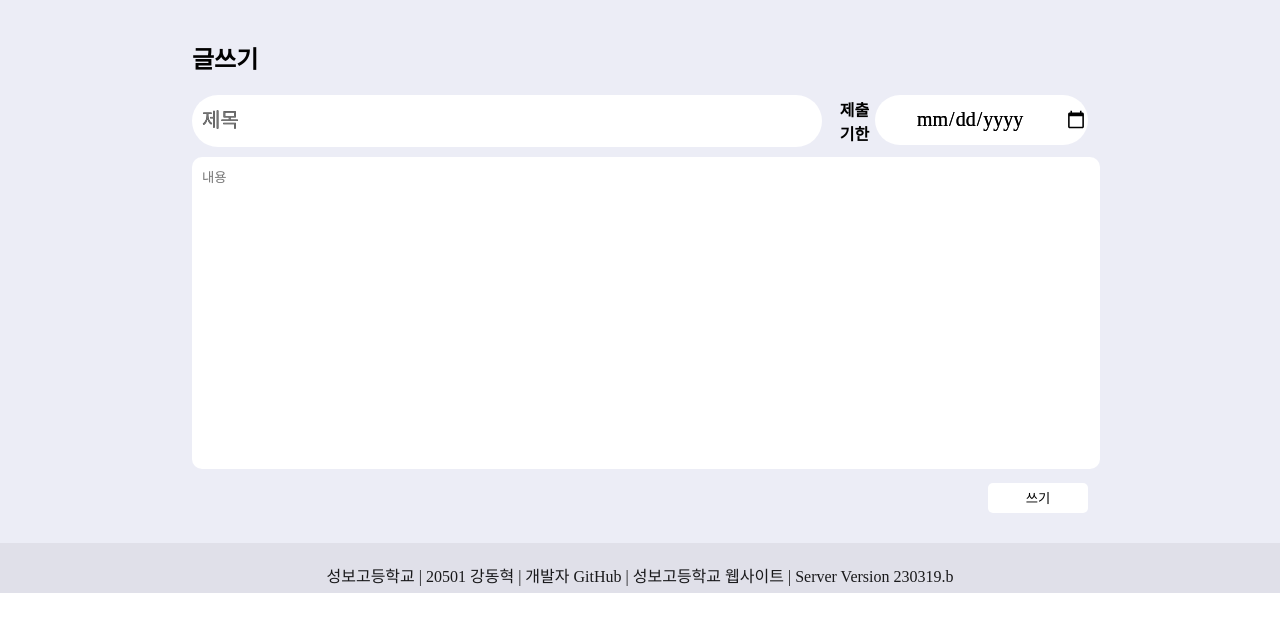
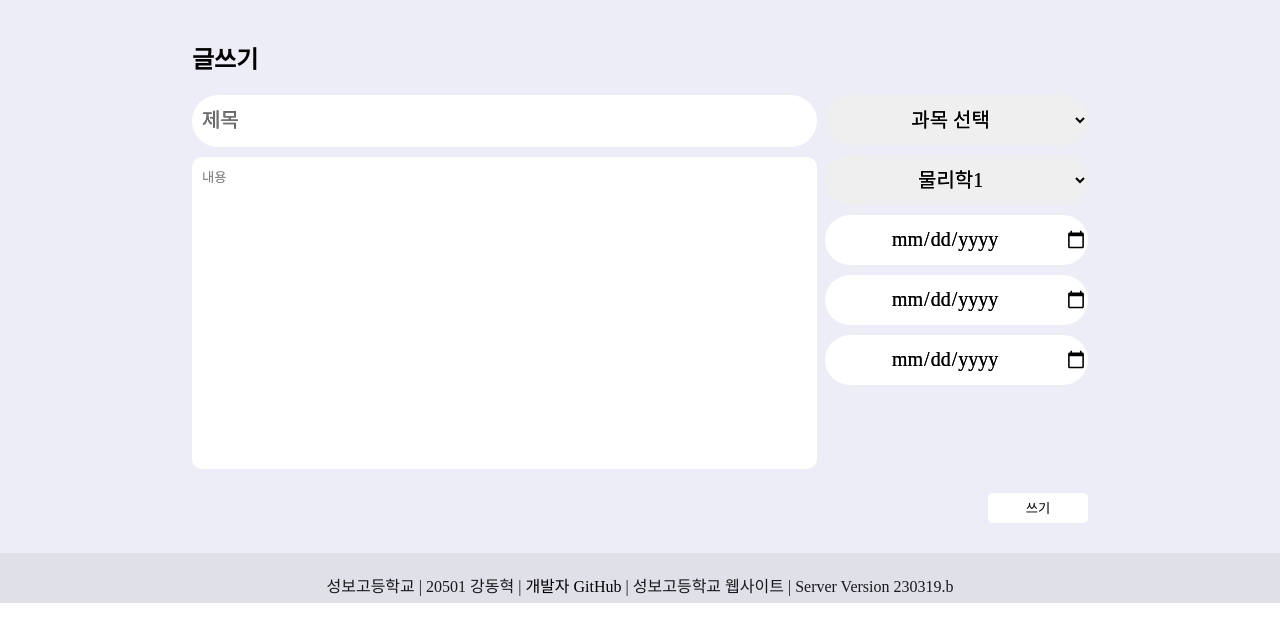
Before and after one commit to nano1162/Develop, a Flask app: page /write in a window 1280 px wide. Shown: the part 109-751 px from the top of the page. Run offline with Flask 2, Linux system fonts and the light colour scheme; the visitor is signed in with stand-in values (Sample User, id 1); some libraries are stand-ins or nearby versions; some web fonts are replaced.

Commit message:
DB에 선택과목별 구분 추가 및 글쓰기 과정에서 구분 구현중.

```diff
--- a/ClassMemo/static/script/form.js
+++ b/ClassMemo/static/script/form.js
@@ -1,6 +1,6 @@
 let title = document.querySelector(".writeTitle");
 let context = document.querySelector(".writeInput");
-let button = document.querySelector(".writeBtn")
+let dateC = document.querySelector(".dateC")
 
 function check() {
     if (title.value && context.value ){
--- a/ClassMemo/static/style_pc.css
+++ b/ClassMemo/static/style_pc.css
@@ -258,7 +258,7 @@ article h2{
 }
 /* 글쓰기 */
 
-.writeFlex {
+.writeWrap {
     display: flex;
     margin-bottom: 10px;
 }
@@ -266,11 +266,21 @@ article h2{
     margin: auto 0;
     font-weight: 700;
     padding-left: 2%;
-    width: 4%;
     float: right;
 }
+
+#selectSub {
+    margin-bottom: 10px;
+    height: 50px;
+    border: 0;
+    border-radius: 30px;
+    text-shadow: 0 0 0 #000000;
+    font-size: 20px;
+    text-align: center;
+    font-family: "Nanum Gothic";
+}
 .writeDate {
-    width: 24%;
+    margin-bottom: 10px;
     height: 50px;
     border: 0;
     border-radius: 30px;
@@ -290,7 +300,8 @@ article h2{
     animation-fill-mode: forwards;
 }
 .writeTitle {
-    width: 70%;
+    width: 100%;
+    margin-bottom: 10px;
     height: 50px;
     border: 0;
     border-radius: 30px;
--- a/ClassMemo/templates/base.html
+++ b/ClassMemo/templates/base.html
@@ -39,7 +39,7 @@
     </header>
     {% block content %}{% endblock %}
     <footer class="footer">
-        <span>성보고등학교 | 20501 강동혁 | 개발자 GitHub | 성보고등학교 웹사이트 | Server Version 230319.b</span>
+        <span>성보고등학교 | 20501 강동혁 | <a href="https://github.com/nano1162">개발자 GitHub</a> | 성보고등학교 웹사이트 | Server Version 230319.b</span>
     </footer>
 </body>
 </html>
--- a/ClassMemo/templates/form.html
+++ b/ClassMemo/templates/form.html
@@ -4,12 +4,28 @@
 <article>
     <h2>글쓰기</h2>
     <form action="/board/wpost" name="writeForm" method="POST">
-        <div class="writeFlex">
-            <input type="text" name="title" class="writeTitle" placeholder="제목" required>
-            <label for="date" class="writeLabel">제출<br>기한</label>
-            <input type="date" name="date" class="writeDate" required>
+        <div class="writeWrap">
+            <div style="width: 70%;">
+                <input type="text" name="title" class="writeTitle" placeholder="제목" required>
+                <textarea name="context" class="writeInput" cols="30" rows="10"  placeholder="내용" required></textarea>
+            </div>
+            <div style="display:flex; flex-direction: column; width: 30%;    margin-left: 20px;">
+                <select name="tamOrJin" id="selectSub">
+                    <option value="" required>과목 선택</option>
+                    <option value="" required>탐구</option>
+                    <option value="" required>진로</option>
+                </select>
+                <select name="subject" id="selectSub">
+                    <option value="" required>물리학1</option>
+                    <option value="" required>화학1</option>
+                    <option value="" required>생명과학1</option>
+                    <option value="" required>지구과학1</option>
+                </select>
+                <input type="date" name="date_a" class="writeDate" required>
+                <input type="date" name="date_b" class="writeDate" required>
+                <input type="date" name="date_c" class="writeDate dateC" required>
+             </div>
         </div>
-        <textarea name="context" class="writeInput" cols="30" rows="10"  placeholder="내용" required></textarea>
         <div style="display:flex;justify-content: flex-end;">
             <button type="submit" class="btn writeBtn">쓰기</button>
         </div>
```
